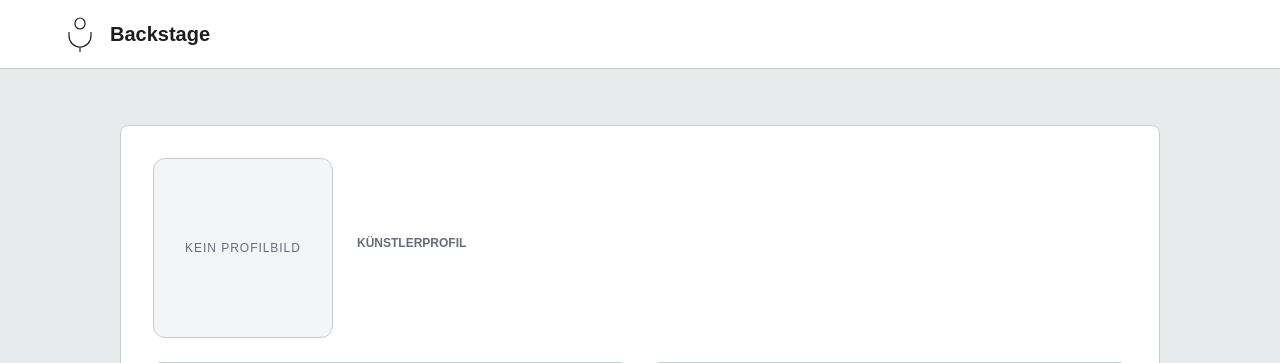
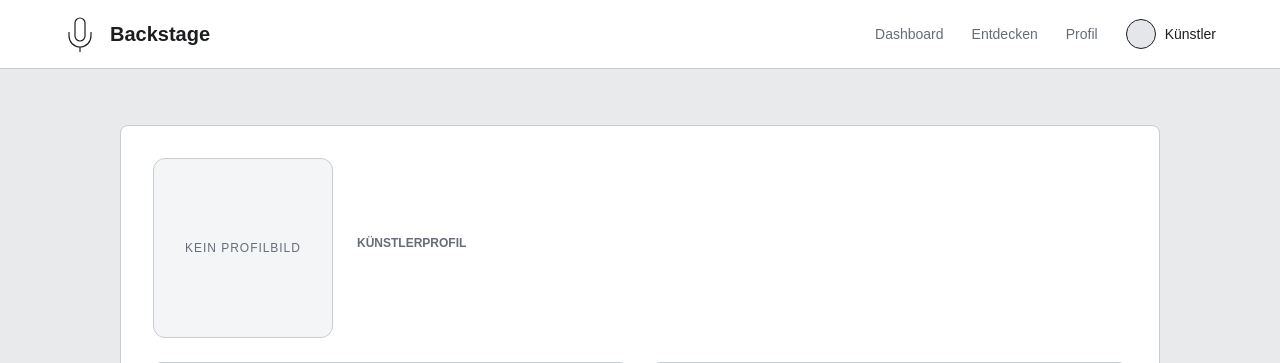
Before and after one commit to iguessimerika/backstage, a Flask app: template templates/show_artist.html in a window 1280 px wide. Shown: the top 363 px of the page. Run offline with Flask 3, Linux system fonts and the light colour scheme; the template is opened without the code that fills it, so the values that code supplies are empty.

Commit message:
fixing html templates

```diff
--- a/templates/show_artist.html
+++ b/templates/show_artist.html
@@ -9,13 +9,21 @@
 <body>
     <header class="site-header">
       <div class="header-inner">
-            <a class="brand" href="/">
+        <a class="brand" href="{{ url_for('artist.artist_dashboard') }}">
           <svg class="icon" viewBox="0 0 32 36" aria-hidden="true">
-                    <rect x="11" y="2" width="10" height="11" rx="5"/>
-                    <path d="M5 16v4a11 11 0 0 0 22 0v-4M16 31v5"/>
+            <rect x="11" y="2" width="10" height="23" rx="5" />
+            <path d="M5 16v4a11 11 0 0 0 22 0v-4M16 31v5" />
           </svg>
           <span>Backstage</span>
         </a>
+        <nav class="site-nav" aria-label="Hauptmenü">
+          <a href="{{ url_for('artist.artist_dashboard') }}">Dashboard</a>
+          <a href="#">Entdecken</a>
+          <a href="{{ url_for('artist.show_artist', artist_id=artist.ARTISTID) }}" aria-current="page">Profil</a>
+          <span class="user-menu">
+            <span class="avatar" aria-hidden="true"></span> {{ session.get('username') or 'Künstler' }}
+          </span>
+        </nav>
       </div>
     </header>
 
```
Also changed, not shown: templates/create_artist.html (+13 -13 lines). Lines whose indentation alone changed are shown as unchanged.
